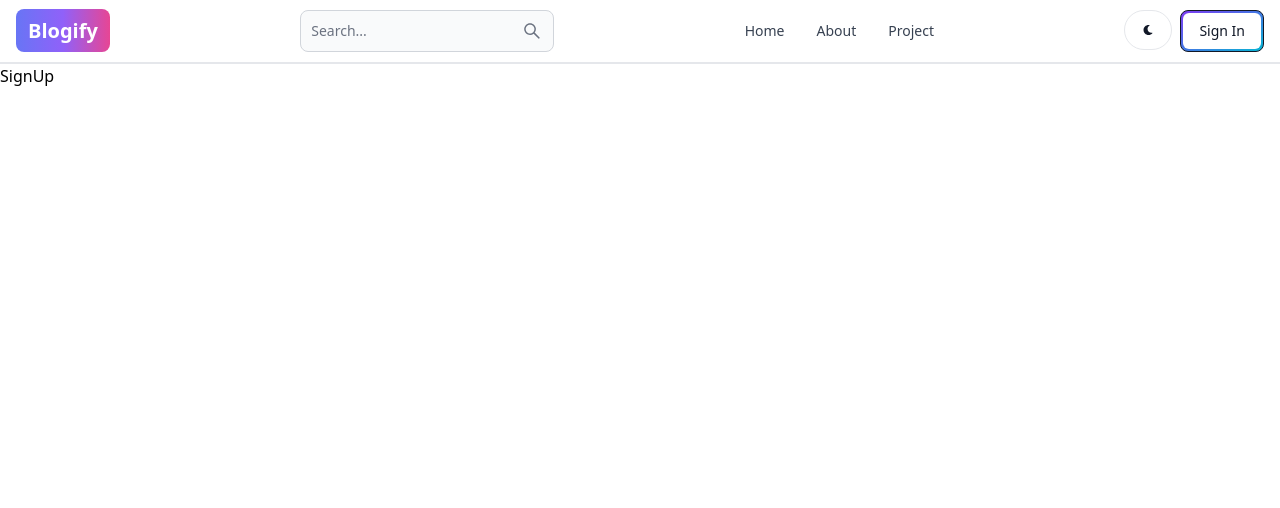
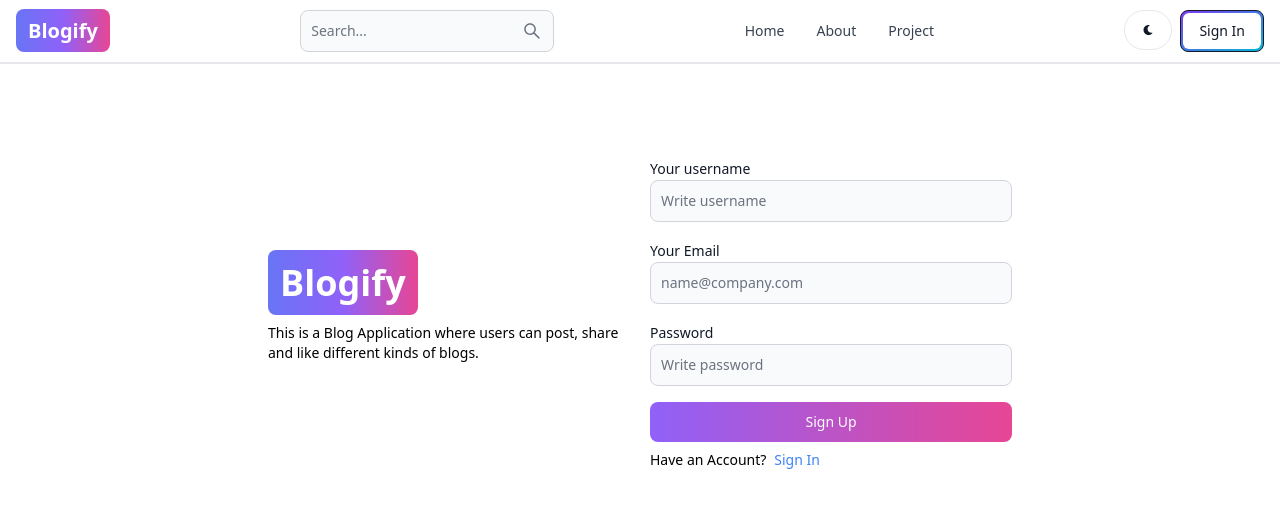
Before and after one commit to abhishantrajput/Blogify, a React (Vite) app in the folder Client/: page /signup in a window 1280 px wide. Shown: the top 508 px of the page. Built offline with nearby package versions, Linux system fonts and the light colour scheme.

Commit message:
SignUp Ui created

```diff
--- a/Client/src/pages/SignUp.jsx
+++ b/Client/src/pages/SignUp.jsx
@@ -1,9 +1,66 @@
-import React from 'react'
+import React from "react";
+import { Link } from "react-router-dom";
+import { Button, Label, TextInput } from "flowbite-react";
 
 const SignUp = () => {
   return (
-    <div>SignUp</div>
-  )
-}
+    <div className="min-h-screen mt-20">
+      <div className="flex max-w-3xl p-3 mx-auto flex-col md:flex-row md:items-center gap-5">
+        {/* Left Container */}
 
-export default SignUp
+        <div className="flex-1">
+          <Link to={"/"} className="font-bold dark:white text-4xl">
+            <span className="px-3 py-2 bg-gradient-to-r from-indigo-500 via-purple-500 to-pink-500 rounded-lg text-white">
+              Blogify
+            </span>
+          </Link>
+          <p className="text-sm mt-5  ">
+            This is a Blog Application where users can post, share and like
+            different kinds of blogs.
+          </p>
+        </div>
+
+        {/* Right Container */}
+
+        <div className="flex-1">
+          <form className="flex flex-col gap-4">
+            <div className="">
+              <Label value="Your username" />
+              <TextInput
+                placeholder="Write username"
+                id="username"
+                type="text"
+              />
+            </div>
+            <div>
+              <Label value="Your Email" />
+              <TextInput
+                placeholder="name@company.com"
+                id="email"
+                type="email"
+              />
+            </div>
+            <div>
+              <Label value="Password" />
+              <TextInput
+                placeholder="Write password"
+                id="password"
+                type="password"
+              />
+            </div>
+
+            <Button gradientDuoTone="purpleToPink" type="submit">Sign Up</Button>
+          </form>
+          <div className="flex gap-2 text-sm mt-2">
+
+            <span>Have an Account?</span>
+
+            <Link to={"/signin"} className="text-blue-500"> Sign In</Link>
+          </div>
+        </div>
+      </div>
+    </div>
+  );
+};
+
+export default SignUp;
```
